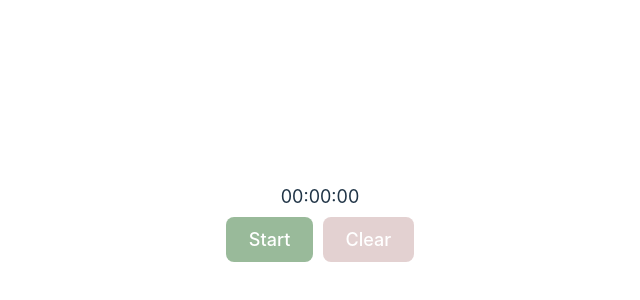
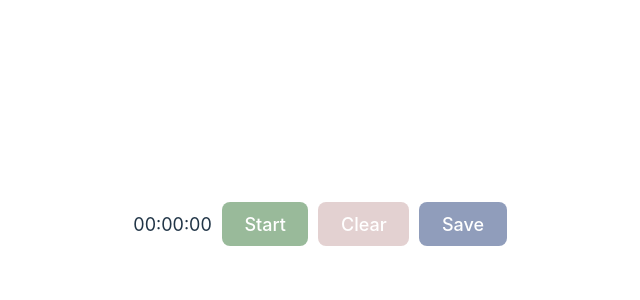
Before and after one commit to Havolt/time-tracker, a React (Vite) app: page / in a window 1280 px wide. Shown: the part 176-476 px from the top of the page, without its empty margins (320-960 px from the left). Built offline with nearby package versions, Linux system fonts and the light colour scheme.

Commit message:
Change logic for save button/input appearing

```diff
--- a/src/components/Stopwatch.jsx
+++ b/src/components/Stopwatch.jsx
@@ -7,6 +7,7 @@ function Stopwatch({ saveSpentTime }) {
    const [startTimer, setStartTimer] = useState(false)
    const [initTime, setInitTime] = useState(null)
    const [timePassed, setTimePassed] = useState(0)
+   const [saveRequested, setSaveRequested] = useState(false)
 
    // Refs
    const descriptionRef = useRef(null);
@@ -24,10 +25,16 @@ function Stopwatch({ saveSpentTime }) {
    }, [startTimer, timePassed])
 
    const saveTimer = () => {
-      clearTimer()
-      // TODO: Save time to local storage / extension storage
-      saveSpentTime(timePassed, descriptionRef.current.value)
-      descriptionRef.current.value = ''
+      if(saveRequested) {
+         clearTimer()
+         // TODO: Save time to local storage / extension storage
+         saveSpentTime(timePassed, descriptionRef.current.value)
+         descriptionRef.current.value = ''
+         setSaveRequested(false)
+      } else {
+         console.log('setting save state')
+         setSaveRequested(true)
+      }
    }
 
    /**
@@ -76,12 +83,6 @@ function Stopwatch({ saveSpentTime }) {
          Clear
       </button>
    )
-   const saveInput = (
-      <div className="timer__save">
-         <input type="text" ref={descriptionRef} placeholder="Description.." />
-         <button onClick={saveTimer} className="timer__button--save">Save</button>
-      </div>
-   )
 
    return (
       <div className="timer">
@@ -93,11 +94,22 @@ function Stopwatch({ saveSpentTime }) {
             {clearButton}
          </div>
 
-         {(!startTimer && timePassed) ?
-            <>
-               {saveInput}
-            </> : null
-         }
+         <div className="timer__save">
+            { saveRequested &&
+               <input
+                  type="text"
+                  ref={descriptionRef}
+                  placeholder="Description.."
+               />
+            }
+            <button
+               onClick={saveTimer}
+               className="timer__button--save"
+               disabled={timerPaused}
+            >
+               Save
+            </button>
+         </div>
       </div>
    )
 }
--- a/src/components/Stopwatch.scss
+++ b/src/components/Stopwatch.scss
@@ -1,7 +1,5 @@
-
 .timer {
   display: flex;
-   flex-direction: column;
   font-size: 1.8rem;
   gap: 1rem;
   align-items: center;
@@ -45,6 +43,7 @@
           border-color: transparent;
         }
       }
+
       // target disabled
 
     }
```
Lines whose indentation alone changed are shown as unchanged.
